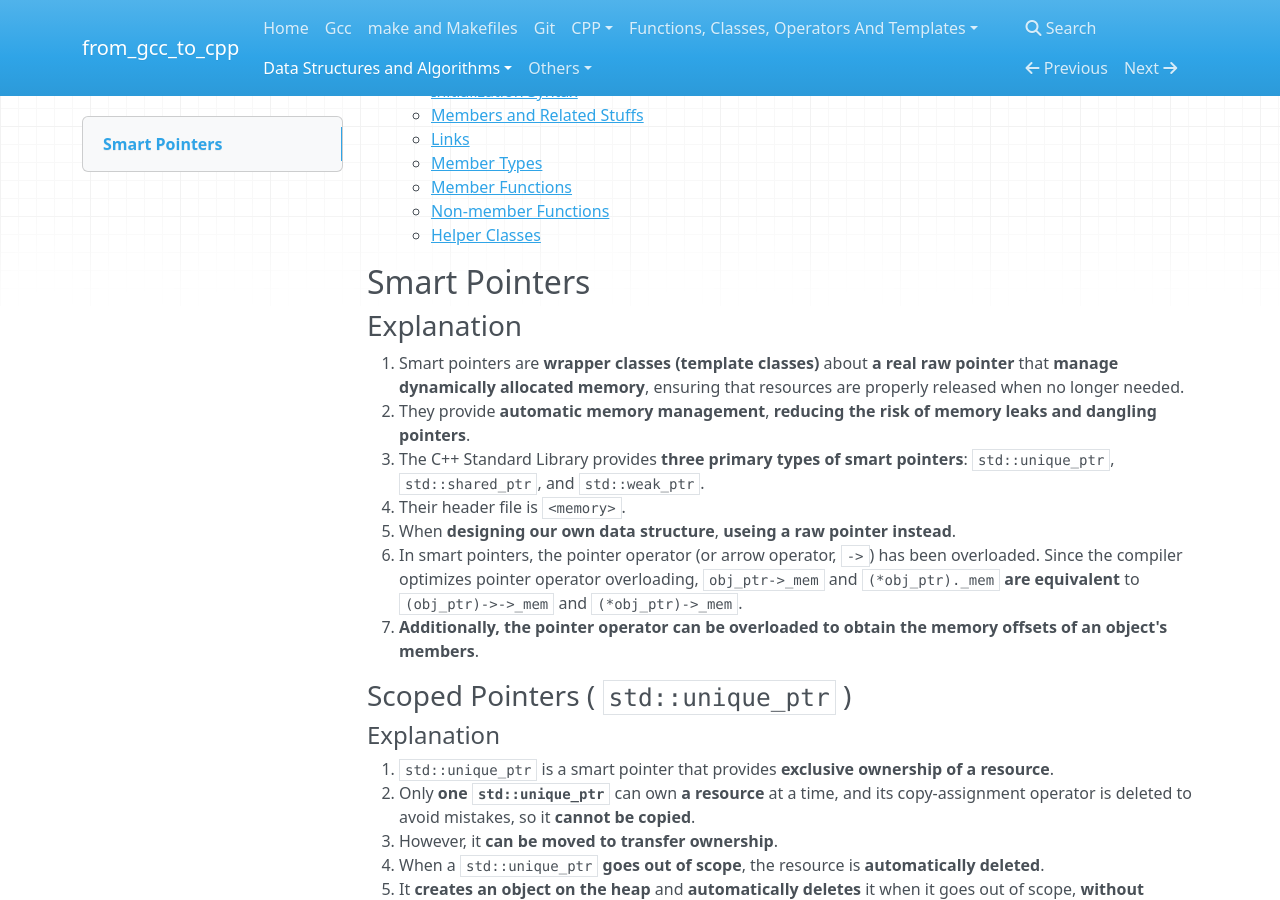
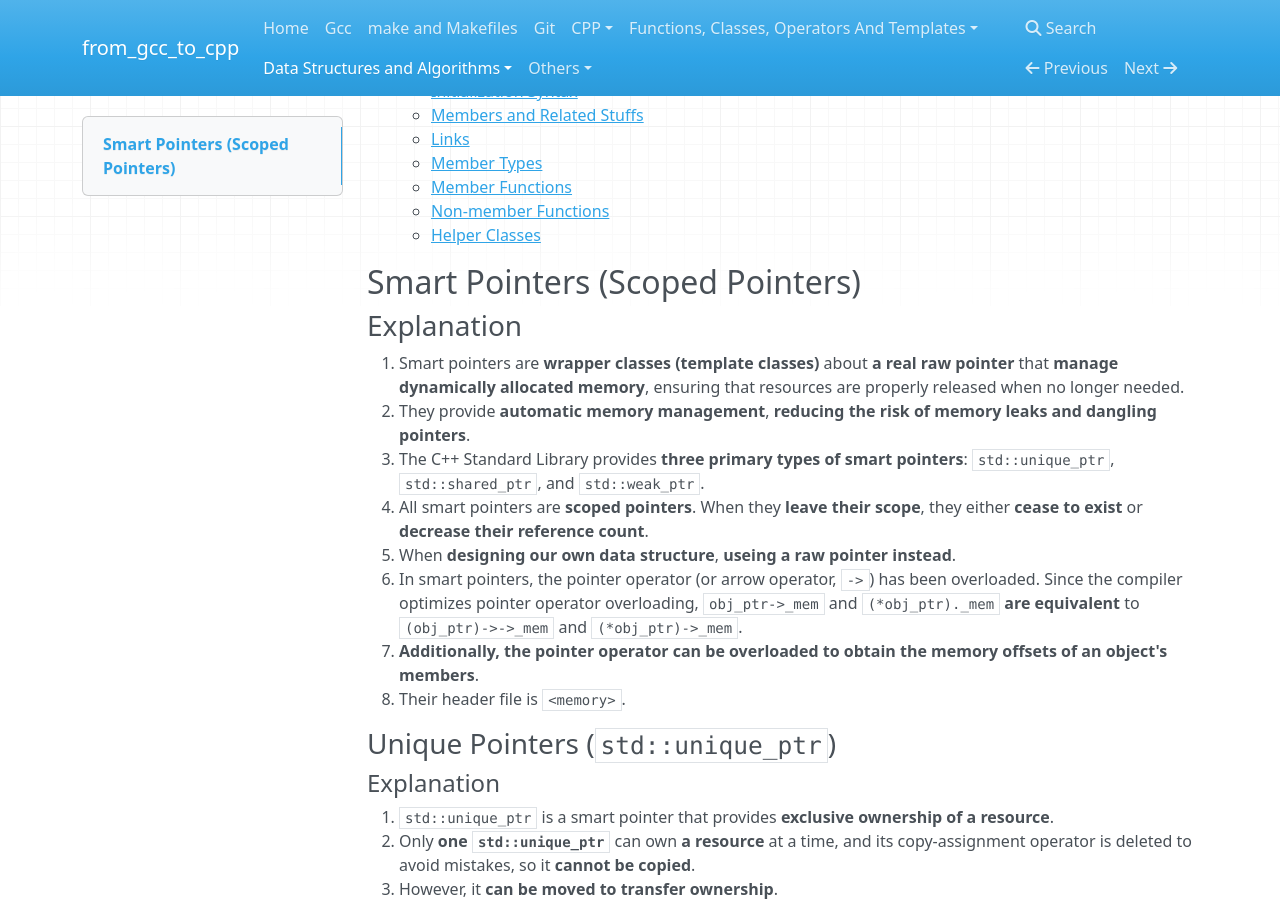
Before and after one commit to 0BananaBig0/from_gcc_to_cpp, an MkDocs documentation site: the page built from docs/SmartPointers.md, in a window 1280 px wide and 900 px high, scrolled down 637 px. Built offline with MkDocs 1.6.1, drawn with Linux system fonts in a browser that asks for light colours; nearby versions of some CDN libraries; some of the changed text lies outside the part shown.

Commit message:
Correct Scoped Pointers, and format SmartPointers.md

```diff
--- a/docs/SmartPointers.md
+++ b/docs/SmartPointers.md
@@ -1,8 +1,8 @@
 <!-- vim-markdown-toc GFM -->
 
-- [Smart Pointers](#smart-pointers)
+- [Smart Pointers (Scoped Pointers)](#smart-pointers-scoped-pointers)
   - [Explanation](#explanation)
-  - [Scoped Pointers ( `std::unique_ptr` )](#scoped-pointers--stdunique_ptr-)
+  - [Unique Pointers (`std::unique_ptr`)](#unique-pointers-stdunique_ptr)
     - [Explanation](#explanation-1)
     - [Declaration Syntax](#declaration-syntax)
     - [Initialization Syntax](#initialization-syntax)
@@ -12,7 +12,7 @@
       - [Member Functions](#member-functions)
       - [Non-member Functions](#non-member-functions)
       - [Helper Classes](#helper-classes)
-  - [Shared Pointers ( `std::shared_ptr` )](#shared-pointers--stdshared_ptr-)
+  - [Shared Pointers (`std::shared_ptr`)](#shared-pointers-stdshared_ptr)
     - [Explanation](#explanation-2)
     - [Declaration Syntax](#declaration-syntax-1)
     - [Initialization Syntax](#initialization-syntax-1)
@@ -22,7 +22,7 @@
       - [Member Functions](#member-functions-1)
       - [Non-member Functions](#non-member-functions-1)
       - [Helper Classes](#helper-classes-1)
-  - [Weak Pointers ( `std::weak_ptr` )](#weak-pointers--stdweak_ptr-)
+  - [Weak Pointers (`std::weak_ptr`)](#weak-pointers-stdweak_ptr)
     - [Explanation](#explanation-3)
     - [Declaration Syntax](#declaration-syntax-2)
     - [Initialization Syntax](#initialization-syntax-2)
@@ -35,7 +35,7 @@
 
 <!-- vim-markdown-toc -->
 
-## Smart Pointers
+## Smart Pointers (Scoped Pointers)
 
 ### Explanation
 
@@ -46,15 +46,17 @@
    pointers**.
 3. The C++ Standard Library provides **three primary types of smart pointers**: `std::unique_ptr`,
    `std::shared_ptr`, and `std::weak_ptr`.
-4. Their header file is `<memory>`.
+4. All smart pointers are **scoped pointers**. When they **leave their scope**, they either **cease
+   to exist** or **decrease their reference count**.
 5. When **designing our own data structure**, **useing a raw pointer instead**.
 6. In smart pointers, the pointer operator (or arrow operator, `->`) has been overloaded. Since the
    compiler optimizes pointer operator overloading, `obj_ptr->_mem` and `(*obj_ptr)._mem` **are
    equivalent** to `(obj_ptr)->->_mem` and `(*obj_ptr)->_mem`.
 7. **Additionally, the pointer operator can be overloaded to obtain the memory offsets of an
    object's members**.
+8. Their header file is `<memory>`.
 
-### Scoped Pointers ( `std::unique_ptr` )
+### Unique Pointers (`std::unique_ptr`)
 
 #### Explanation
 
@@ -148,7 +150,7 @@ rptr = nullptr;
 1. `std::hash< std::unique_ptr >`: Hash support for `std::unique_ptr` (class template
    specialization).
 
-### Shared Pointers ( `std::shared_ptr` )
+### Shared Pointers (`std::shared_ptr`)
 
 #### Explanation
 
@@ -283,7 +285,7 @@ uptr = nullptr;
 2. `std::hash< std::shared_ptr >`: Hash support for `std::shared_ptr` (class template
    specialization).
 
-### Weak Pointers ( `std::weak_ptr` )
+### Weak Pointers (`std::weak_ptr`)
 
 #### Explanation
 
```
Also changed, not shown: other parts of docs/SmartPointers.md (+2 -2 lines).
